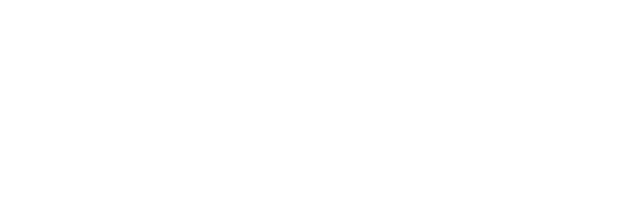
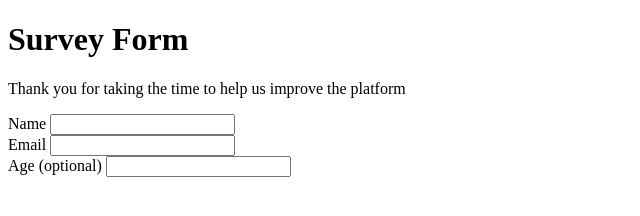
Before and after one commit to Ei-Kyar-Phyu/survey-form, a plain HTML site: page fcc-test-suite-template-master/index.html in a window 1280 px wide. Shown: the whole page, without its empty margins (0-640 px from the left). Drawn offline with Linux system fonts and the light colour scheme.

Commit message:
first part of the survey form

```diff
--- a/fcc-test-suite-template-master/index.html
+++ b/fcc-test-suite-template-master/index.html
@@ -8,19 +8,28 @@
 
   <body>
     <script src="https://cdn.freecodecamp.org/testable-projects-fcc/v1/bundle.js"></script>
-
-    <!--
-
-    Hello Camper!
-
-    For now, the test suite only works in Chrome!
-    Please read the README below in the JS Editor before beginning.
-    Feel free to delete this message once you have read it.
-    Good luck and Happy Coding!
-
-    - The freeCodeCamp Team
-
-    -->
+    <main>
+      <h1 id="title">
+        Survey Form
+      </h1>
+      <p id="description">
+        Thank you for taking the time to help us improve the platform
+      </p>
+      <form action="#" id="survey-form">
+        <div class="form-group">
+          <label for="">Name</label>
+          <input type="text" id="name" required />
+        </div>
+        <div class="form-group">
+          <label for="">Email</label>
+          <input type="email" id="email" required />
+        </div>
+        <div class="form-group">
+          <label for="">Age (optional)</label>
+          <input type="number" id="number" required />
+        </div>
+      </form>
+    </main>
     <script  src="js/index.js"></script>
   </body>
 </html>
```
